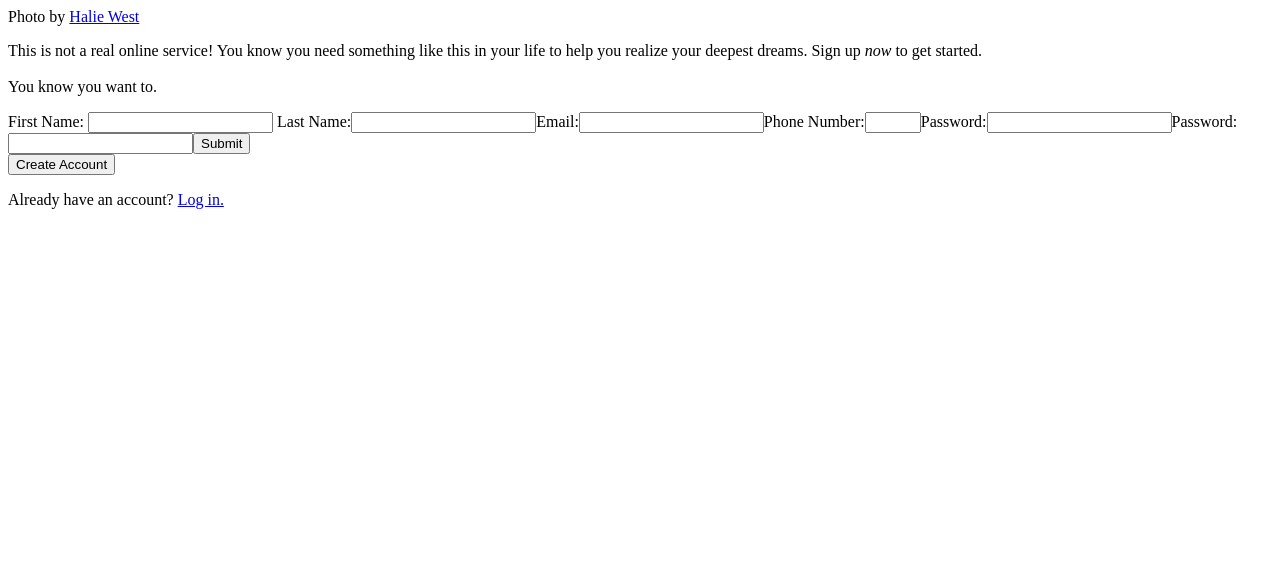
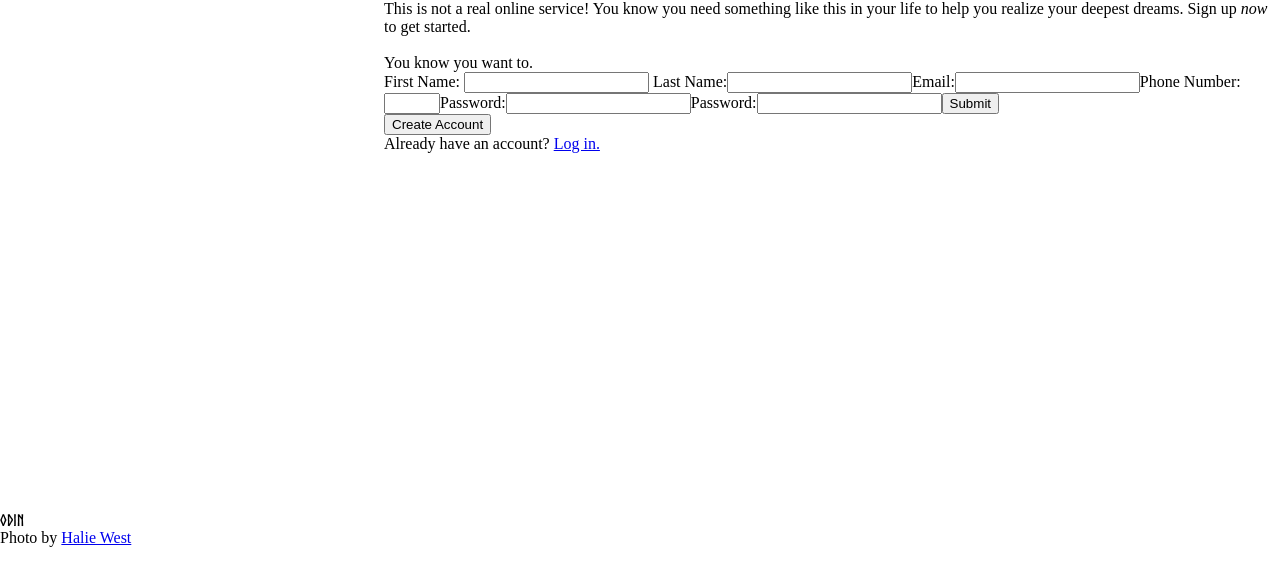
Before and after one commit to brebierod/signup-form, a plain HTML site: page index.html in a window 1280 px wide. Drawn offline with Linux system fonts and the light colour scheme.

Commit message:
Plug in logo font

```diff
--- a/index.html
+++ b/index.html
@@ -6,11 +6,13 @@
     <meta charset="UTF-8">
     <meta name="viewport" content="width=device-width, initial-scale=1.0">
     <title>Sign-Up Form</title>
+    <link rel="stylesheet" href="style.css">
 </head>
 
 <body>
+    <div class="wrapper">
         <div id="left-column">
-        <div class="logo"></div>
+            <div class="logo"><img src="img/odin-lined.png" alt="odin logo">ODIN</div>
             <div class="photo-credit">Photo by <a
                     href="https://unsplash.com/photos/green-leaf-plant-in-close-up-photography-25xggax4bSA" target="_blank"
                     rel="nofollow">Halie West</a></div>
@@ -27,6 +29,7 @@
             </div>
             <div id="submit"><button>Create Account</button><p>Already have an account? <a href="#">Log in.</a></p></div>
         </div>
+    </div>
 </body>
 
 </html>
--- a/style.css
+++ b/style.css
@@ -1,6 +1,15 @@
 * {
     box-sizing: border-box;
     margin: 0;
+}
+
+@font-face {
+  font-family: Norse;
+  src: url(Norsebold.otf);
+}
+
+.logo {
+  font-family: Norse;
 }
 
 .wrapper {
```
Also changed, not shown: Norse.otf (added), Norsebold.otf (added), freefont_license.txt (added), img/odin-lined.png (added). Lines whose indentation alone changed are shown as unchanged.
